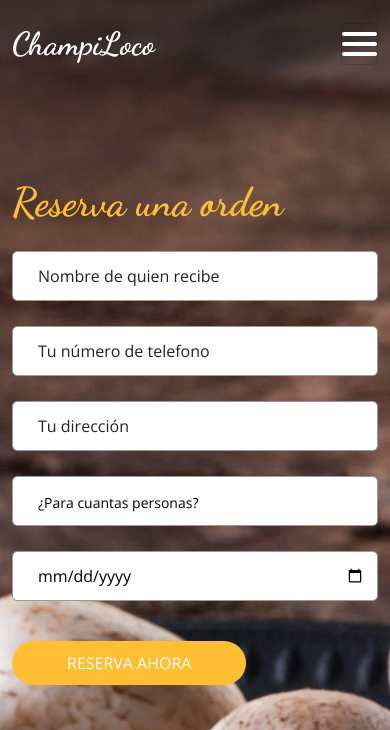
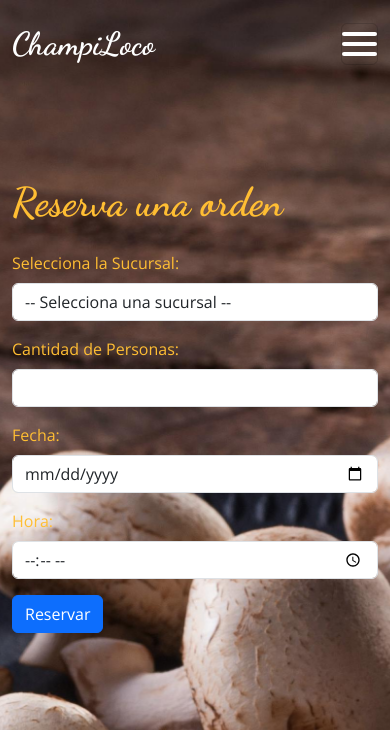
Before and after one commit to Chidyfnfd/Proyecto-Pagina-, a PHP site: page /vistas/html/reserva.php in a window 390 px wide. Shown: the top 730 px of the page. Run offline with PHP 8.4, Linux system fonts and the light colour scheme; some libraries are stand-ins or nearby versions.

Commit message:
Cambio de la seccion "Reserva ahora", actualizacion del titulo en la seccion de "Reserva ahora" en inicio. Implementacion de la administracion de usuarios en "Perfil"

```diff
--- a/vistas/html/principal.php
+++ b/vistas/html/principal.php
@@ -356,7 +356,7 @@
     <div class="container">
       <div class="heading_container">
         <h2>
-          Reserva una orden
+          Pide en linea
         </h2>
       </div>
       <div class="row">
--- a/vistas/html/reserva.php
+++ b/vistas/html/reserva.php
@@ -102,78 +102,58 @@
     </header>
   <!-- Cabeza de pagina-->
 
-  <!--Seccion de Reserva-->
+<!-- Sección de Reserva -->
 <section class="book_section layout_padding">
   <div class="container">
     <div class="heading_container">
-        <h2>
-          Reserva una orden
-        </h2>
+      <h2>Reserva una orden</h2>
     </div>
+
     <div class="row">
       <div class="col-md-6">
-          <div class="form_container">
-            <form action="">
-              <div>
-                <input type="text" class="form-control" placeholder="Nombre de quien recibe" />
-              </div>
-              <div>
-                <input type="text" class="form-control" placeholder="Tu número de telefono" />
-              </div>
-              <div>
-                <input type="email" class="form-control" placeholder="Tu dirección" />
-              </div>
-              <div>
-                <select class="form-control nice-select wide">
-                  <option value="" disabled selected>
-                    ¿Para cuantas personas?
-                  </option>
-                  <option value="">
-                    1
-                  </option>
-                  <option value="">
-                    2
-                  </option>
-                  <option value="">
-                    3
-                  </option>
-                  <option value="">
-                    4
-                  </option>
-                  <option value="">
-                    5
-                  </option>
-                  <option value="">
-                    6
-                  </option>
-                  <option value="">
-                    7
-                  </option>
-                  <option value="">
-                    8
-                  </option>
+        <form method="post" action="procesar_reserva.php">
+          <div class="form-group">
+            <label for="sucursal">Selecciona la Sucursal:</label>
+            <select name="sucursal" id="sucursal" class="form-control" required>
+              <option value="">-- Selecciona una sucursal --</option>
+              <?php
+              $sucursales = [
+                ['id' => 1, 'nombre' => 'Carrera x #1 (Sucursal Centro)'],
+                ['id' => 2, 'nombre' => 'Calle x #norte (Sucursal Norte)'],
+                ['id' => 3, 'nombre' => 'Calle x #sur (Sucursal Sur)']
+              ];
+              foreach ($sucursales as $sucursal) {
+                echo "<option value='{$sucursal['id']}'>{$sucursal['nombre']}</option>";
+              }
+              ?>
             </select>
           </div>
-              <div>
-                <input type="date" class="form-control">
+
+          <div class="form-group">
+            <label for="personas">Cantidad de Personas:</label>
+            <input type="number" id="personas" name="personas" class="form-control" min="1" required>
           </div>
-              <div class="btn_box">
-                <button>
-                  Reserva ahora
-                </button>
+
+          <div class="form-group">
+            <label for="fecha">Fecha:</label>
+            <input type="date" id="fecha" name="fecha" class="form-control" required>
+          </div>
+
+          <div class="form-group">
+            <label for="hora">Hora:</label>
+            <input type="time" id="hora" name="hora" class="form-control" required>
+          </div>
+
+          <div class="form-group">
+            <button type="submit" class="btn btn-primary">Reservar</button>
           </div>
         </form>
       </div>
     </div>
-        <div class="col-md-6">
-          <div class="map_container ">
-            <div id="googleMap"></div>
-          </div>
-        </div>
-      </div>
   </div>
 </section>
-  <!--Seccion de Reserva-->
+<!-- Fin de Sección de Reserva -->
+
 
   <!-- Pie de pagina -->
   <footer class="footer_section">
```
Also changed, not shown: vistas/html/perfil.php (+55 -1 lines). Lines whose indentation alone changed are shown as unchanged.
